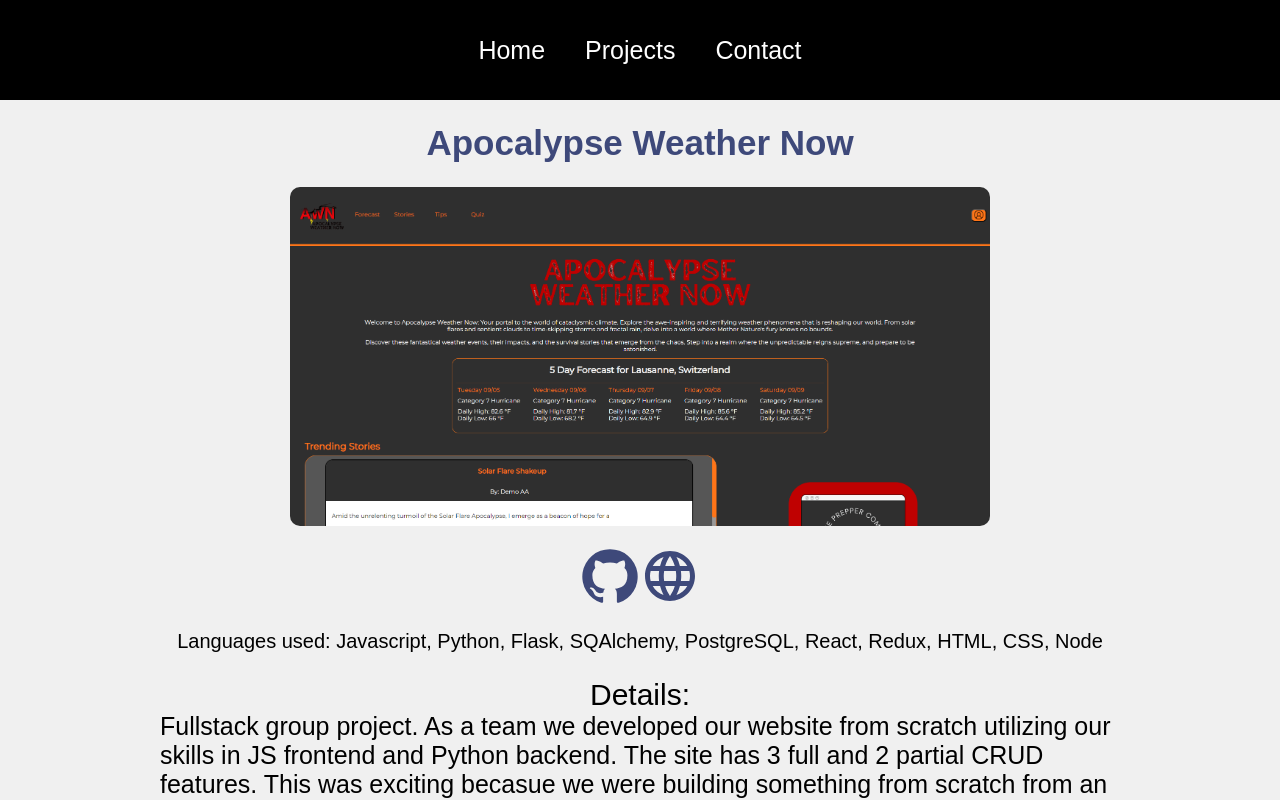
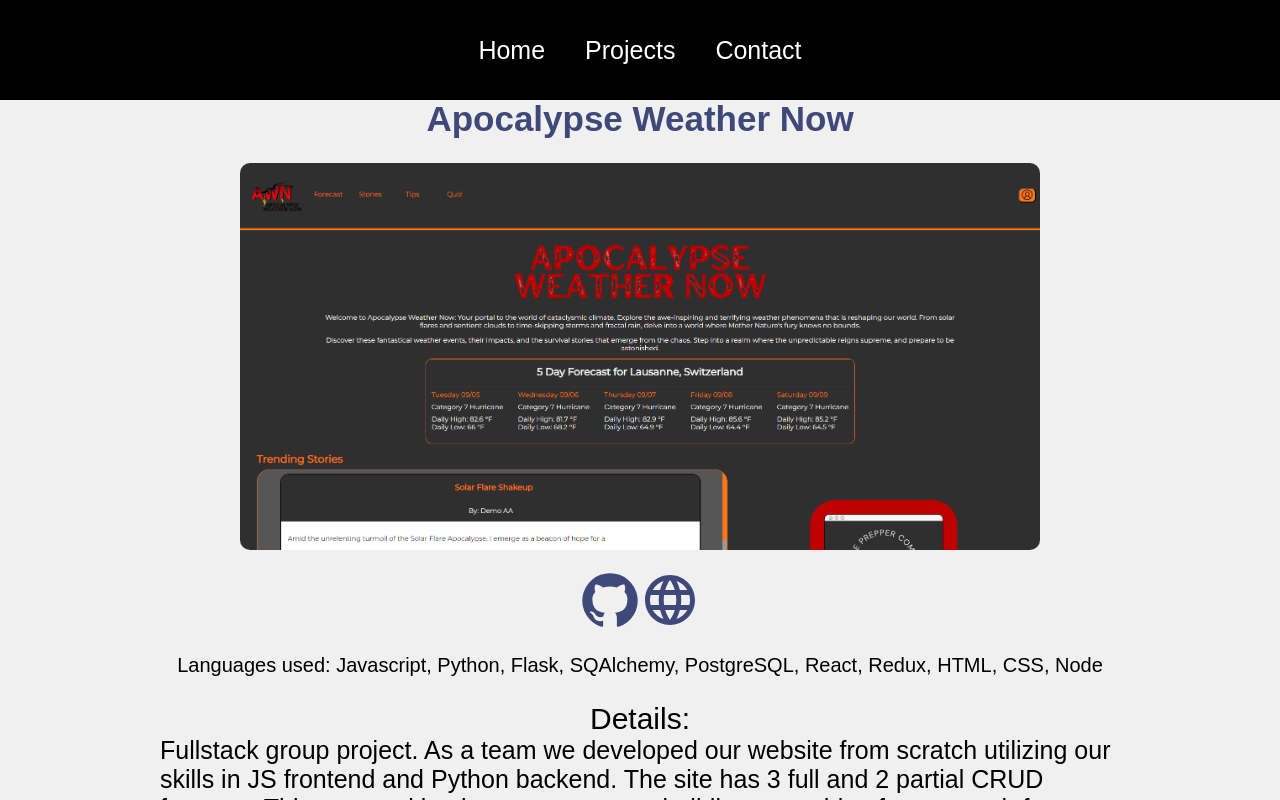
Before and after one commit to jwoff1991/Portfolio-Website, a React (Create React App) app: page /project/1 in a window 1280 px wide. Shown: the top 800 px of the page. Built offline with nearby package versions, Linux system fonts and the light colour scheme.

Commit message:
made paddels and ball

```diff
--- a/src/styles/Projects.css
+++ b/src/styles/Projects.css
@@ -66,7 +66,7 @@
     font-size: 35px;
   }
   .project img {
-    width: 700px;
+    width: 800px;
     border-radius: 10px;
   }
 
--- a/src/styles/projectItem.css
+++ b/src/styles/projectItem.css
@@ -3,7 +3,7 @@
 }
 
 .project > img {
-    max-height: 400px !important;
+    max-height: 450px !important;
 }
 
 .project-display-links {
```
